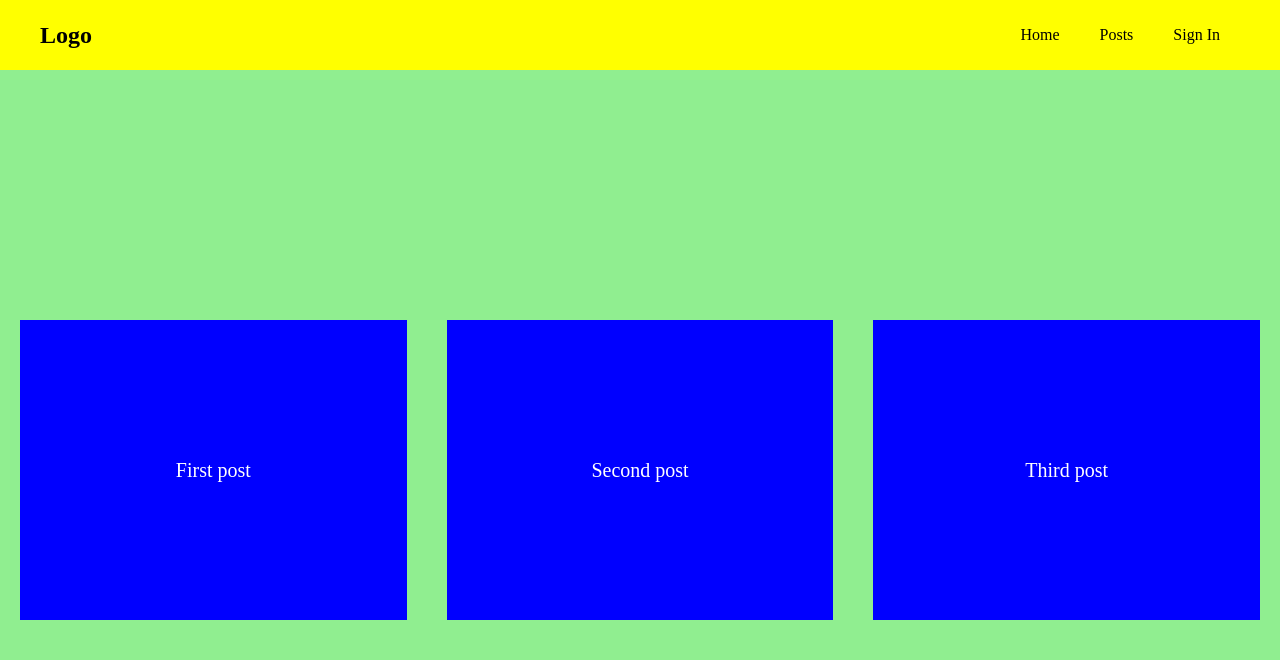
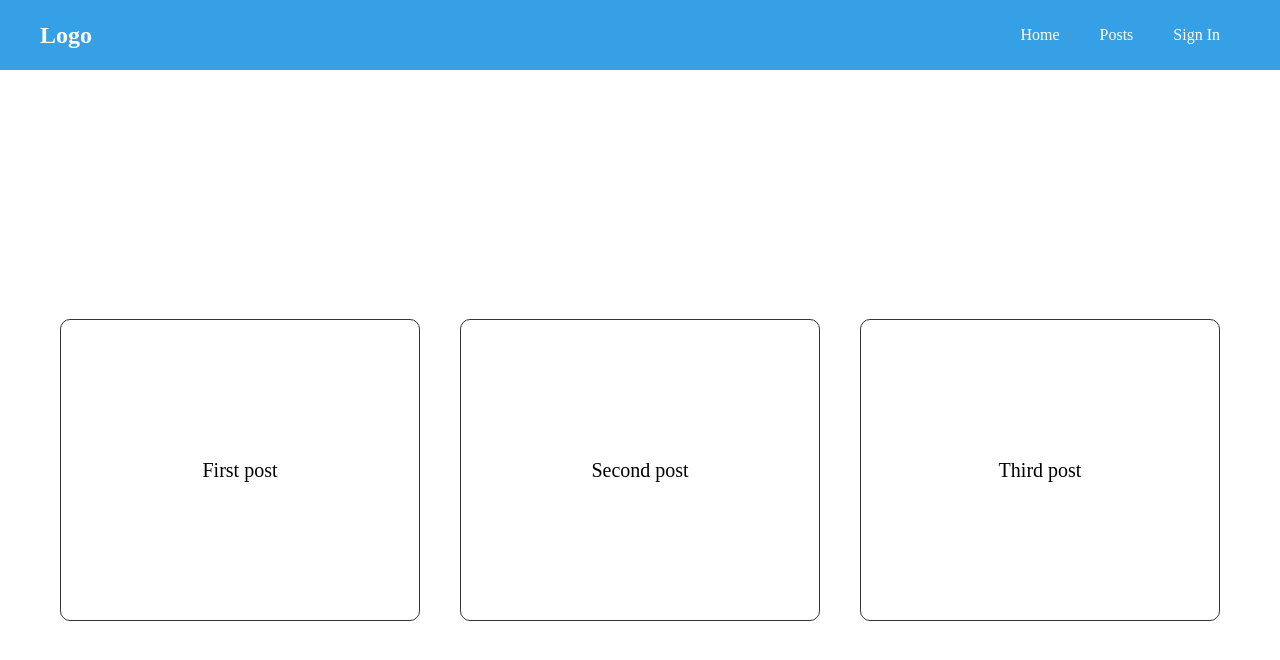
Before and after one commit to aungkyawth3t/spa-react, a React (Create React App) app: page / in a window 1280 px wide. Shown: the top 660 px of the page. Built offline with nearby package versions, Linux system fonts and the light colour scheme.

Commit message:
dynamic className

```diff
--- a/src/App.css
+++ b/src/App.css
@@ -4,7 +4,3 @@
   width: 400px;
   height: 400px;
 }
-
-body {
-  background-color: lightblue;
-}
--- a/src/components/Navbar/index.css
+++ b/src/components/Navbar/index.css
@@ -1,14 +1,7 @@
 .navbar {
-  background-color: yellow;
+  background-color: rgb(54, 160, 231);
   padding: 10px;
-}
-
-.navbar .container {
-  display: flex;
-  justify-content: space-between;
-  align-items: center;
-  max-width: 1200px;
-  margin: auto;
+  color: white;
 }
 
 .navbar .container ul {
--- a/src/components/PostList/index.css
+++ b/src/components/PostList/index.css
@@ -1,5 +1,4 @@
 .postList {
-  background-color: lightgreen;
   height: 100vh;
   display: flex;
   justify-content: center;
--- a/src/components/PostList/index.js
+++ b/src/components/PostList/index.js
@@ -4,7 +4,7 @@ import SinglePost from '../SinglePost/index.js';
 
 export default function PostList({ posts }) {
   return (
-    <div className='postList'>
+    <div className='postList container'>
       {posts.map(post => (
         <SinglePost post={post} />
       ))}
--- a/src/components/SinglePost/index.css
+++ b/src/components/SinglePost/index.css
@@ -1,12 +1,12 @@
 .postList .single-post {
   flex: 1;
-  background-color: blue;
   margin: 20px;
   width: 500px;
   height: 300px;
   display: flex;
   justify-content: center;
   align-items: center;
-  color: white;
   font-size: 20px;
+  border: 1px solid #333;
+  border-radius: 10px;
 }
--- a/src/index.css
+++ b/src/index.css
@@ -6,3 +6,11 @@ body {
 h1 {
   margin: 0;
 }
+
+.container {
+  display: flex;
+  justify-content: space-between;
+  align-items: center;
+  max-width: 1200px;
+  margin: auto;
+}
```
